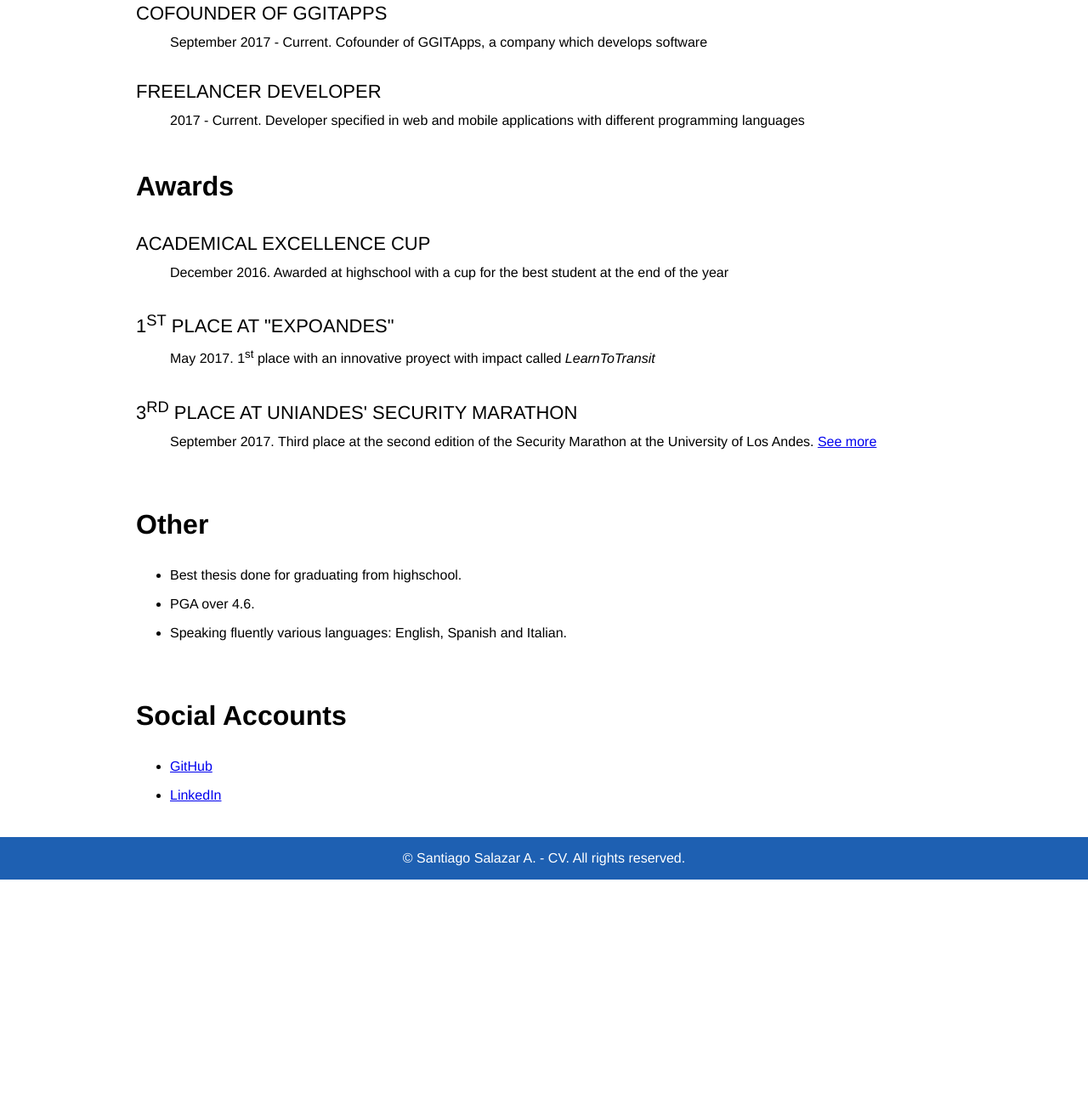
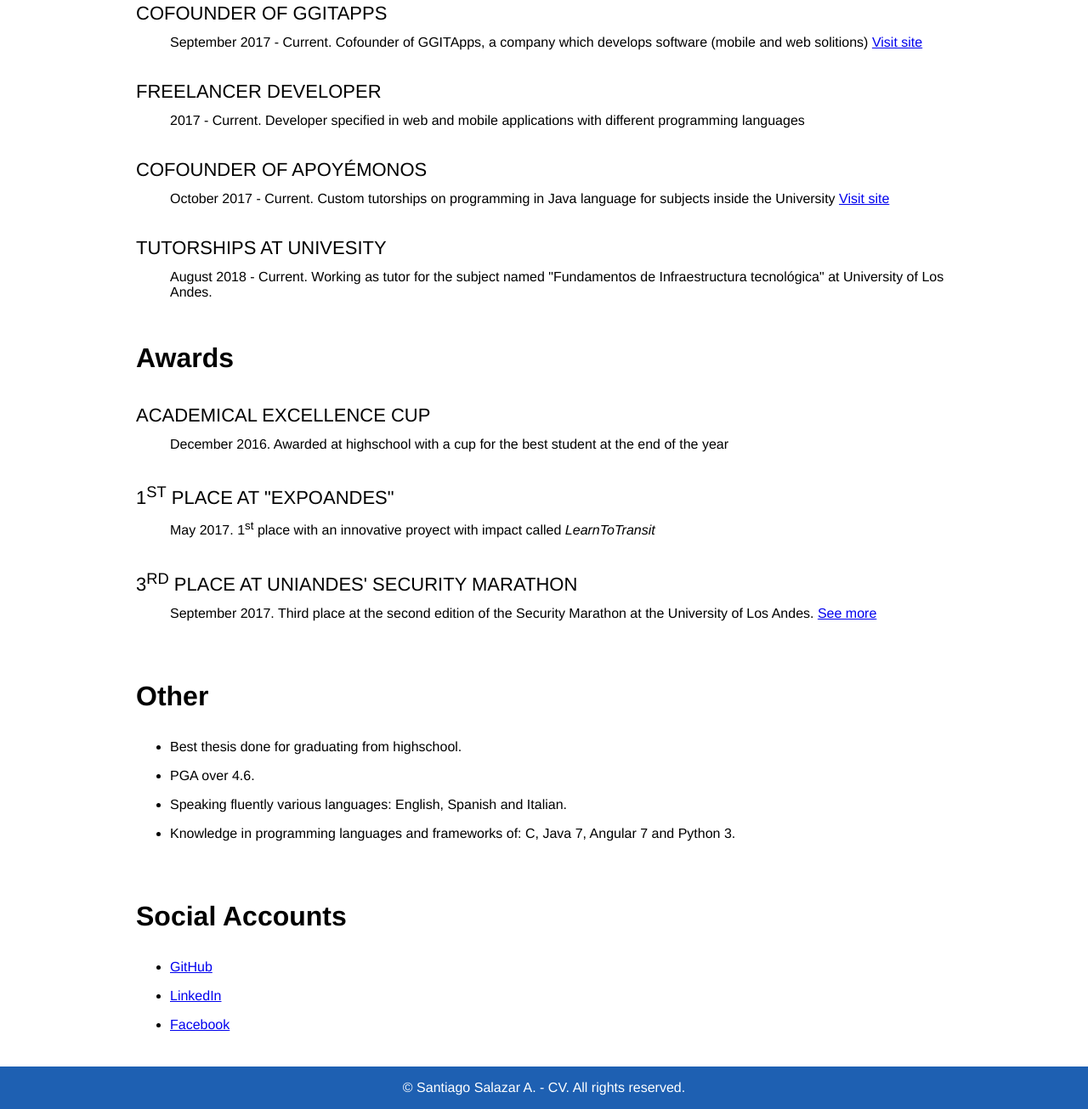
Before and after one commit to salozord/salozord.github.io, a plain HTML site: page index.html in a window 1280 px wide. Shown: the part 572-1877 px from the top of the page at 85% size. Before the commit the page ends 1607 px from the top, so only its background shows below. Drawn offline with Linux system fonts and the light colour scheme.

Commit message:
cambios actualizaciones

```diff
--- a/index.html
+++ b/index.html
@@ -61,9 +61,21 @@
           <div>
             <dl>
               <dt style="font-size:22px;text-transform:uppercase;margin-bottom:12px;margin-top:36px;">Cofounder of GGITApps</dt>
-              <dd>September 2017 - Current. Cofounder of GGITApps, a company which develops software</dd>
+              <dd>September 2017 - Current. Cofounder of GGITApps, a company which develops software (mobile and web solitions)
+                <a href="https://www.facebook.com/GGITApps/" target="_blank">
+                  Visit site
+                </a>
+              </dd>
               <dt style="font-size:22px;text-transform:uppercase;margin-bottom:12px;margin-top:36px;">Freelancer Developer</dt>
               <dd>2017 - Current. Developer specified in web and mobile applications with different programming languages</dd>
+              <dt style="font-size:22px;text-transform:uppercase;margin-bottom:12px;margin-top:36px;">Cofounder of Apoyémonos</dt>
+              <dd> October 2017 - Current. Custom tutorships on programming in Java language for subjects inside the University
+                <a href="https://www.facebook.com/APOyemonos/" target="_blank">
+                  Visit site
+                </a>
+              </dd>
+              <dt style="font-size:22px;text-transform:uppercase;margin-bottom:12px;margin-top:36px;">Tutorships at Univesity</dt>
+              <dd> August 2018 - Current. Working as tutor for the subject named "Fundamentos de Infraestructura tecnológica" at University of Los Andes.</dd>
             </dl>
           </div>
         </div>
@@ -90,6 +102,7 @@
             <li style="margin-top:16px;">Best thesis done for graduating from highschool.</li>
             <li style="margin-top:16px;">PGA over 4.6.</li>
             <li style="margin-top:16px;">Speaking fluently various languages: English, Spanish and Italian.</li>
+            <li style="margin-top:16px;">Knowledge in programming languages and frameworks of: C, Java 7, Angular 7 and Python 3.</li>
           </ul>
         </div>
         <div style="margin-top:70px;">
@@ -101,6 +114,9 @@
             <li style="margin-top:16px;">
               <a href="https://www.linkedin.com/in/santi-salazar-al/" target="_blank">LinkedIn</a>
             </li>
+            <li style="margin-top:16px;">
+              <a href="https://www.facebook.com/saladitocon" target="_blank">Facebook</a>
+            </li>
           </ul>
         </div>
       </div>
```
